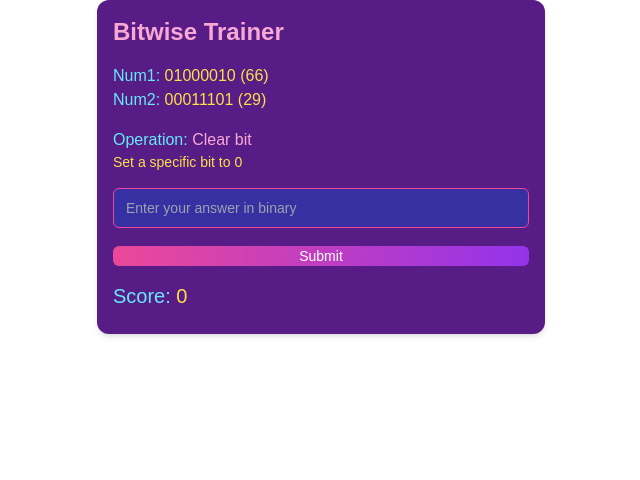
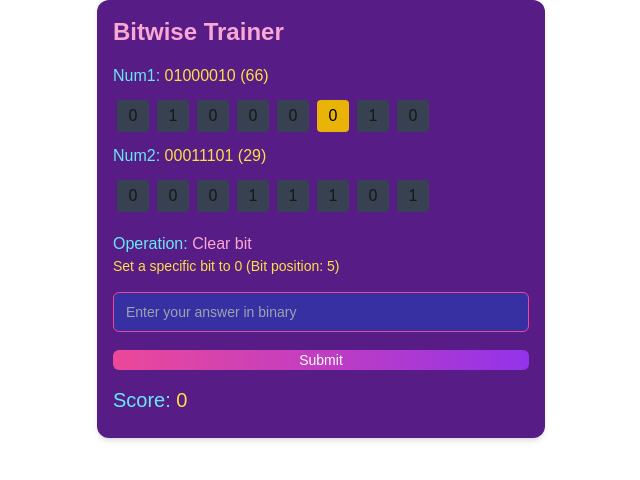
Before and after one commit to rysaunders/bitwise-trainer, a Next.js app: page / in a window 1280 px wide. Shown: the top 480 px of the page, without its empty margins (319-959 px from the left). Built offline with nearby package versions, Linux system fonts and the light colour scheme.

Commit message:
Enhance usability

```diff
--- a/app/page.tsx
+++ b/app/page.tsx
@@ -35,15 +35,16 @@ export default function BitwiseTrainer() {
   }, []);
 
   const calculateCorrectAnswer = () => {
+    const bitPosition = num2 % 8;
     switch (operation.name) {
       case 'Set bit':
-        return num1 | (1 << (num2 % 8));
+        return num1 | (1 << bitPosition);
       case 'Clear bit':
-        return num1 & ~(1 << (num2 % 8));
+        return num1 & ~(1 << bitPosition);
       case 'Toggle bit':
-        return num1 ^ (1 << (num2 % 8));
+        return num1 ^ (1 << bitPosition);
       case 'Check if bit is set':
-        return (num1 & (1 << (num2 % 8))) !== 0 ? 1 : 0;
+        return (num1 & (1 << bitPosition)) !== 0 ? 1 : 0;
       case 'Mask':
         return num1 & num2;
       case 'Combine bytes':
@@ -69,10 +70,33 @@ export default function BitwiseTrainer() {
       setScore(score + 1);
       setFeedback('Correct!');
     } else {
-      setFeedback(`Incorrect. The correct answer is ${correctAnswer.toString(2).padStart(8, '0')}.`);
+      setFeedback(`Incorrect. The correct answer is ${correctAnswer.toString(2).padStart(8, '0')} (${correctAnswer}).`);
     }
     setUserAnswer('');
     generateNumbers();
+  };
+
+  const getBitVisualization = (num: number, highlightBit: number | null = null) => {
+    return num.toString(2).padStart(8, '0').split('').map((bit, index) => (
+      <span key={index} className={`inline-block w-8 text-center p-1 m-1 rounded ${
+        index === highlightBit ? 'bg-yellow-500 text-black' : 'bg-gray-700'
+      }`}>
+        {bit}
+      </span>
+    ));
+  };
+
+  const getOperationDescription = () => {
+    const bitPosition = num2 % 8;
+    switch (operation.name) {
+      case 'Set bit':
+      case 'Clear bit':
+      case 'Toggle bit':
+      case 'Check if bit is set':
+        return `${operation.description} (Bit position: ${bitPosition})`;
+      default:
+        return operation.description;
+    }
   };
 
   return (
@@ -80,13 +104,17 @@ export default function BitwiseTrainer() {
       <h1 className="text-2xl font-bold mb-4 text-pink-300">Bitwise Trainer</h1>
       <div className="mb-4">
         <p className="text-cyan-300">Num1: <span className="text-yellow-300">{num1.toString(2).padStart(8, '0')} ({num1})</span></p>
+        <div className="my-2">{getBitVisualization(num1, operation.requiresSecondOperand ? num2 % 8 : null)}</div>
         {operation.requiresSecondOperand && (
-          <p className="text-cyan-300">Num2: <span className="text-yellow-300">{num2.toString(2).padStart(8, '0')} ({num2})</span></p>
+          <>
+            <p className="text-cyan-300 mt-2">Num2: <span className="text-yellow-300">{num2.toString(2).padStart(8, '0')} ({num2})</span></p>
+            <div className="my-2">{getBitVisualization(num2)}</div>
+          </>
         )}
       </div>
       <div className="mb-4">
         <p className="text-cyan-300">Operation: <span className="text-pink-300">{operation.name}</span></p>
-        <p className="text-sm text-yellow-300">{operation.description}</p>
+        <p className="text-sm text-yellow-300">{getOperationDescription()}</p>
       </div>
       <Input
         type="text"
```
